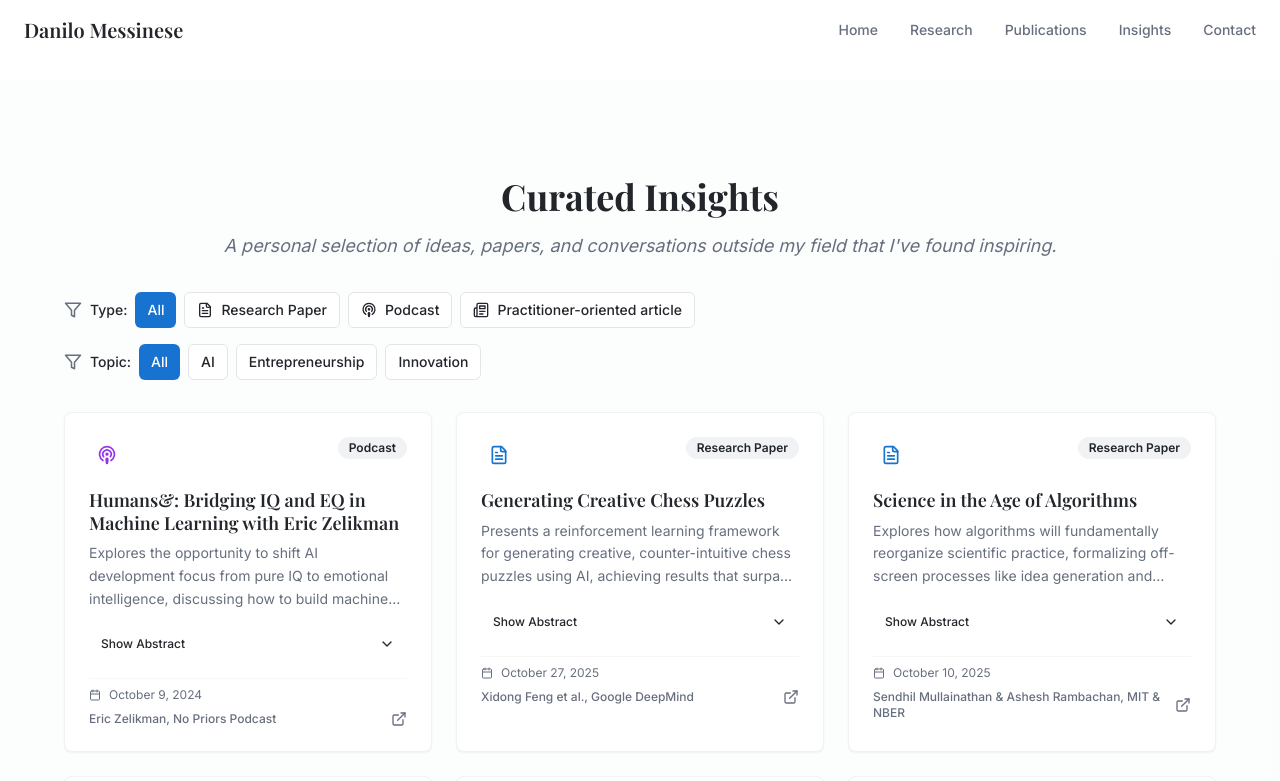
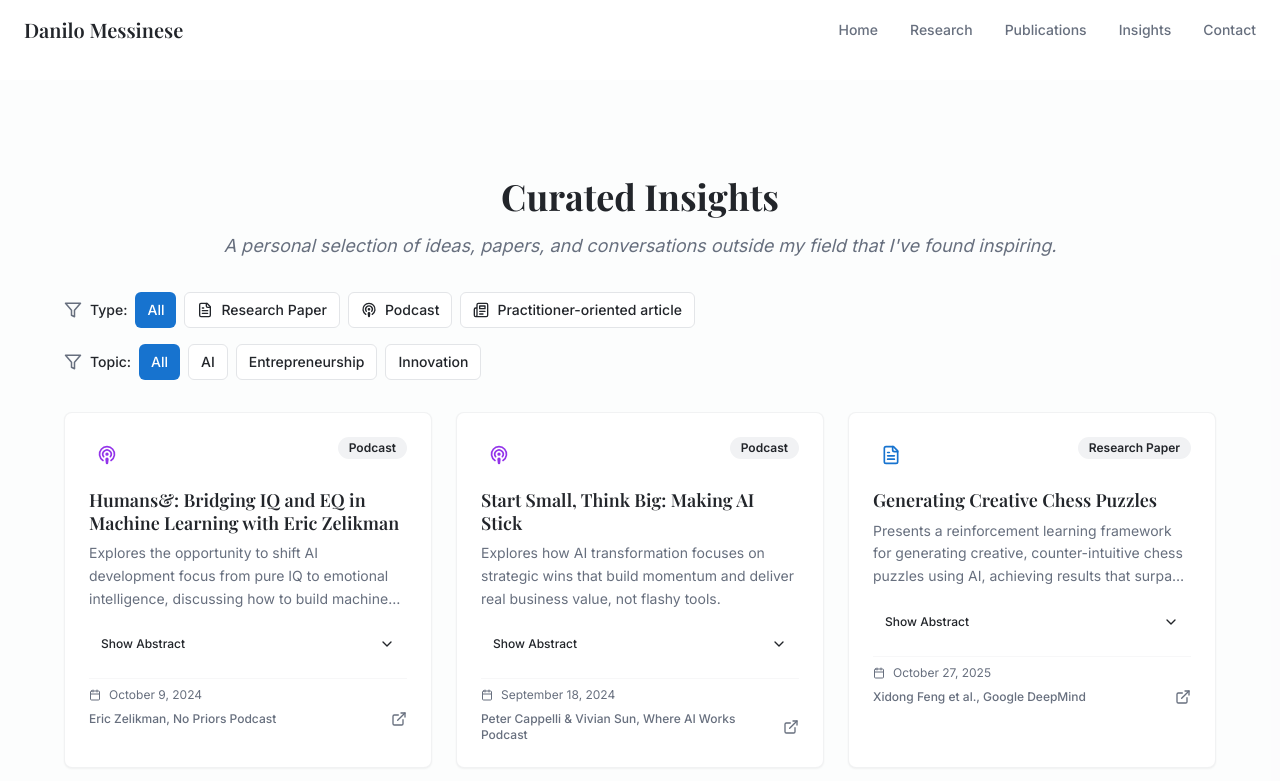
Before and after one commit to MessineseDanilo/innovate-academics, a React (Vite) app: page /insights in a window 1280 px wide. Shown: the top 781 px of the page. Built offline with nearby package versions, Linux system fonts and the light colour scheme; the HTML template or start-up script is replaced by a standard one.

Commit message:
Add podcast to insights

```diff
--- a/src/components/CuratedInsights.tsx
+++ b/src/components/CuratedInsights.tsx
@@ -21,6 +21,19 @@ const CuratedInsights = () => {
       author: "Eric Zelikman, No Priors Podcast",
       date: new Date("2024-10-09"),
       link: "https://podcasts.apple.com/es/podcast/humans-bridging-iq-and-eq-in-machine-learning-with/id1668002688?i=1000730965998",
+      color: "text-purple-600",
+      badge: "Podcast",
+      topics: ["AI", "Innovation"],
+    },
+    {
+      type: "podcast",
+      icon: Podcast,
+      title: "Start Small, Think Big: Making AI Stick",
+      description: "Explores how AI transformation focuses on strategic wins that build momentum and deliver real business value, not flashy tools.",
+      abstract: "AI transformation isn't about flashy tools — it's about strategic wins that build momentum and deliver real business value. Vivian Sun, Senior Director of Data & AI at Jabil Incorporated, shares how her company scaled AI across its global operations by starting with tangible use cases that delivered measurable impact. Jabil's journey began with AI-powered computer vision, replacing tedious and error-prone visual inspections, then moved into machine learning for color calibration in manufacturing, and layered in generative AI to enhance compliance with trade regulations. Sun emphasizes that successful AI adoption demands more than tech — it needs executive buy-in, change management, and a relentless focus on business value.",
+      author: "Peter Cappelli & Vivian Sun, Where AI Works Podcast",
+      date: new Date("2024-09-18"),
+      link: "https://podcasts.apple.com/gb/podcast/start-small-think-big-making-ai-stick/id1801560422?i=1000727312539",
       color: "text-purple-600",
       badge: "Podcast",
       topics: ["AI", "Innovation"],
```
